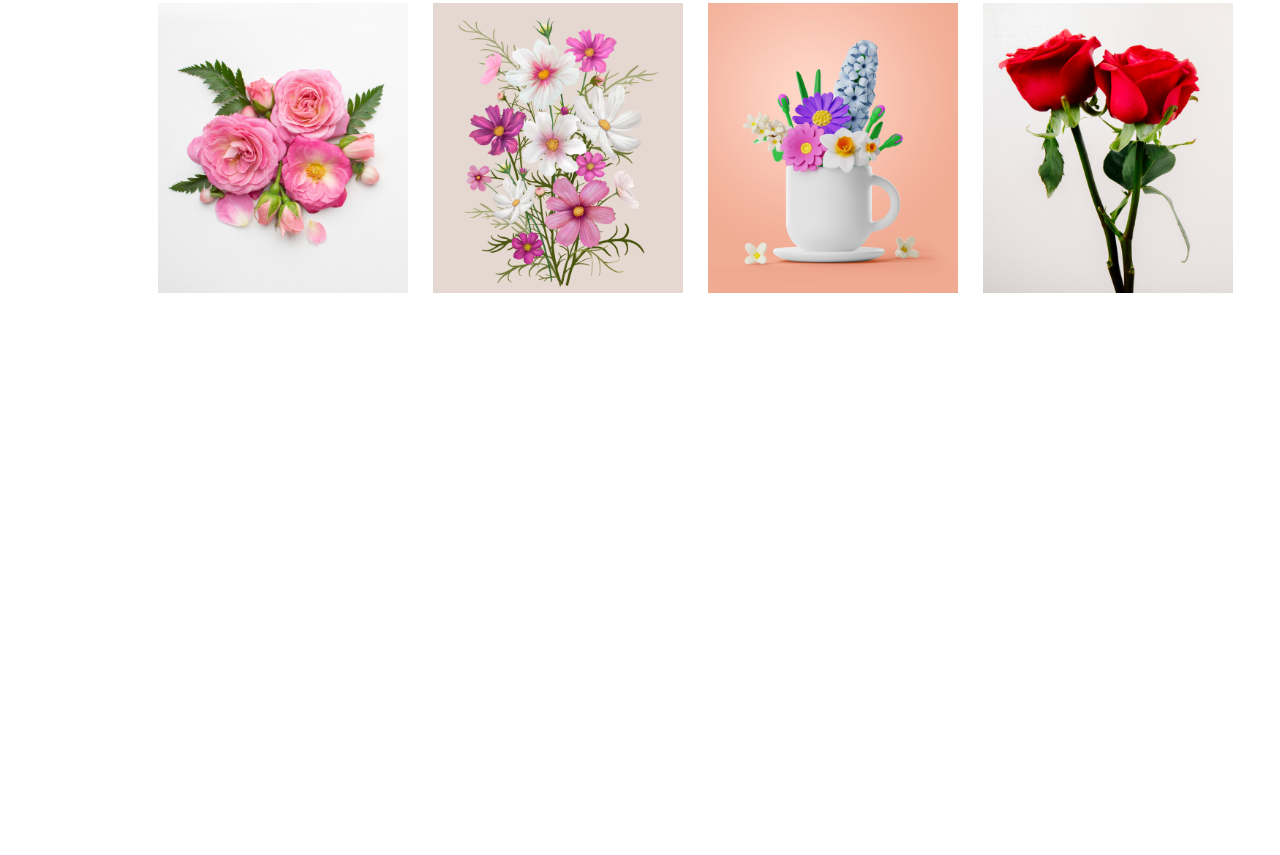
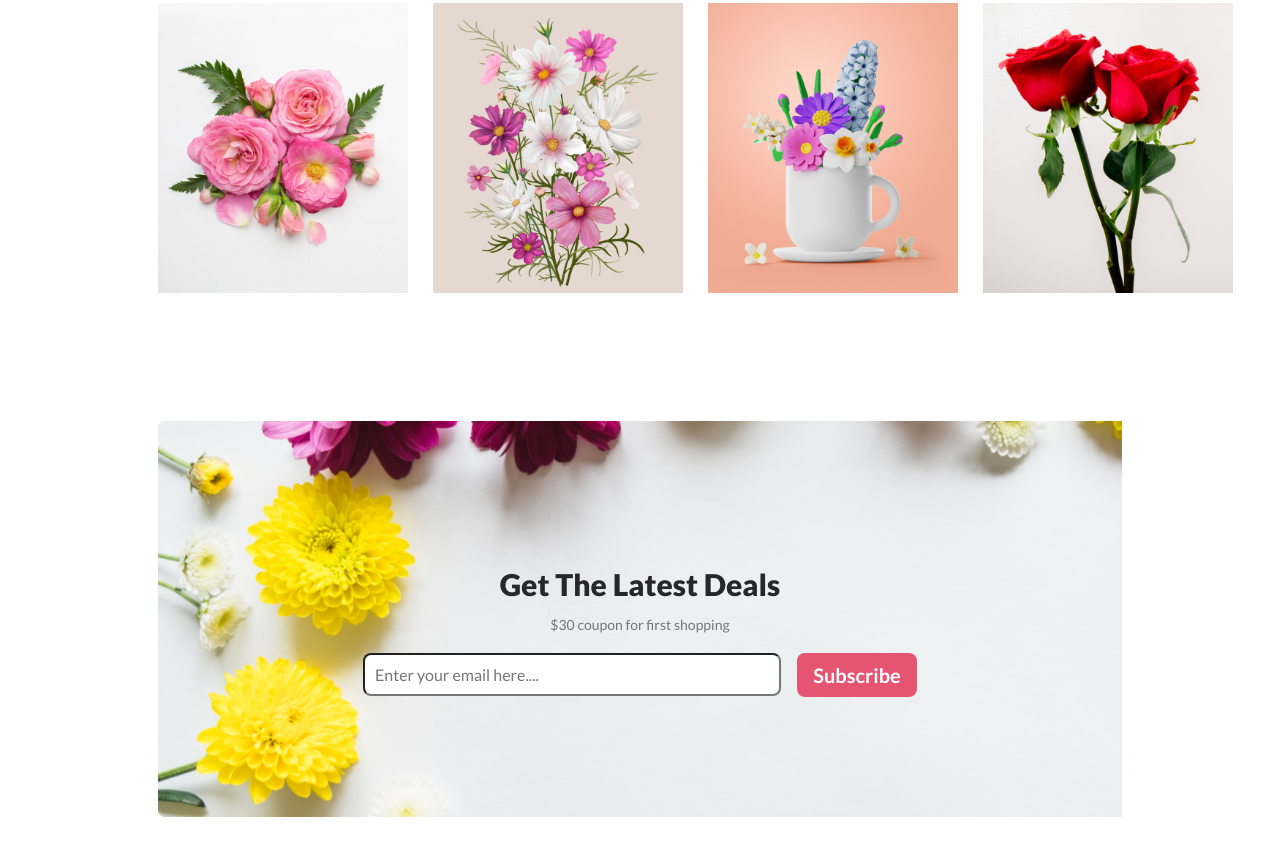
Before and after one commit to Das203web-dev/Assignment-1, a plain HTML site: page index.html in a window 1280 px wide. Shown: the part 3262-4117 px from the top of the page. Before the commit the page ends 3683 px from the top, so only its background shows below. Drawn offline with Linux system fonts and the light colour scheme.

Commit message:
latest deal section added

```diff
--- a/index.html
+++ b/index.html
@@ -99,6 +99,19 @@
             </div>
         </section>
 
+        <!-- get latest deal section  -->
+        <section class="latest-deal-section">
+            <h1>
+                Get The Latest Deals
+            </h1>
+            <p>$30 coupon for first shopping</p>
+            <div>
+                <input type="email" name="" id="" placeholder="Enter your email here....">
+                <button>Subscribe</button>
+            </div>
+        </section>
+
+
     </main>
     <footer>
 
--- a/styles/style.css
+++ b/styles/style.css
@@ -225,3 +225,61 @@ main {
     width: 250px;
     height: 100%;
 }
+
+/* latest section styles  */
+.latest-deal-section {
+    margin: 0 150px 128px;
+    background-image: url('../images/Rectangle\ 9.png');
+    padding: 120px 285px;
+    background-size: cover;
+    background-repeat: no-repeat;
+    text-align: center;
+    /* width: 100%; */
+}
+
+.latest-deal-section h1 {
+    color: #272727;
+    font-size: 30px;
+    font-weight: 800;
+    margin-bottom: 12px;
+}
+
+.latest-deal-section p {
+    color: rgba(39, 39, 39, 0.60);
+    font-size: 14px;
+    font-weight: 400;
+    margin-bottom: 20px;
+}
+
+.latest-deal-section div {
+    display: flex;
+    justify-content: center;
+    align-items: center;
+    gap: 16px;
+}
+
+.latest-deal-section div input {
+    width: 100%;
+    padding: 10px;
+    flex-shrink: 0;
+    border-radius: 8px;
+    background: #FFF;
+}
+
+.latest-deal-section div input[type=email] {
+    color: rgba(39, 39, 39, 0.60);
+    font-size: 16px;
+    font-weight: 400;
+}
+
+.latest-deal-section div button {
+    width: 120px;
+    padding: 10px;
+    flex-shrink: 0;
+    border-radius: 8px;
+    background: #E55473;
+    color: #FFF;
+    font-size: 20px;
+    font-weight: 700;
+    border: none;
+}
```
